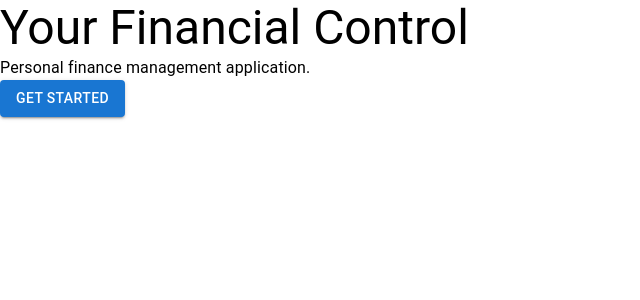
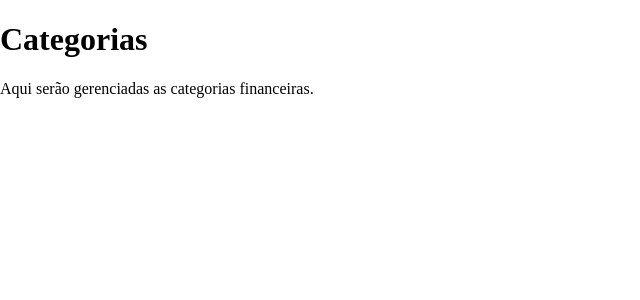
Before and after one commit to Matheus-Lacerda-Da-silva/Your-Financial-Control, a React (Vite) app in the folder frontend/: page /categorias in a window 1280 px wide. Shown: the top 300 px of the page, without its empty margins (0-640 px from the left). Built offline with nearby package versions, Linux system fonts and the light colour scheme.

Commit message:
Add frontend routing

```diff
--- a/frontend/package.json
+++ b/frontend/package.json
@@ -15,7 +15,8 @@
     "@mui/icons-material": "^9.4.0",
     "@mui/material": "^9.4.0",
     "react": "^19.2.8",
-    "react-dom": "^19.2.8"
+    "react-dom": "^19.2.8",
+    "react-router-dom": "^7.18.4"
   },
   "devDependencies": {
     "@eslint/js": "^10.0.1",
--- a/frontend/src/App.tsx
+++ b/frontend/src/App.tsx
@@ -1,20 +1,18 @@
-import { Button, Typography } from '@mui/material'
+import { BrowserRouter, Routes, Route } from 'react-router-dom'
+
+import Inicio from './pages/Inicio'
+import Transacoes from './pages/Transacoes'
+import Categorias from './pages/Categorias'
 
 function App() {
   return (
-    <div>
-      <Typography variant="h3">
-        Your Financial Control
-      </Typography>
-
-      <Typography variant="body1">
-        Personal finance management application.
-      </Typography>
-
-      <Button variant="contained">
-        Get Started
-      </Button>
-    </div>
+    <BrowserRouter>
+      <Routes>
+        <Route path="/" element={<Inicio />} />
+        <Route path="/transacoes" element={<Transacoes />} />
+        <Route path="/categorias" element={<Categorias />} />
+      </Routes>
+    </BrowserRouter>
   )
 }
 
--- /dev/null
+++ b/frontend/src/pages/Categorias.tsx
@@ -0,0 +1,10 @@
+function Categorias() {
+  return (
+    <div>
+      <h1>Categorias</h1>
+      <p>Aqui serão gerenciadas as categorias financeiras.</p>
+    </div>
+  )
+}
+
+export default Categorias
--- /dev/null
+++ b/frontend/src/pages/Inicio.tsx
@@ -0,0 +1,10 @@
+function Inicio() {
+  return (
+    <div>
+      <h1>Início</h1>
+      <p>Bem-vindo ao Your Financial Control.</p>
+    </div>
+  )
+}
+
+export default Inicio
--- /dev/null
+++ b/frontend/src/pages/Transacoes.tsx
@@ -0,0 +1,10 @@
+function Transacoes() {
+  return (
+    <div>
+      <h1>Transações</h1>
+      <p>Aqui serão exibidas suas receitas e despesas.</p>
+    </div>
+  )
+}
+
+export default Transacoes
```
Also changed, not shown: 1 other file (tests, documents, lock files or other folders).
